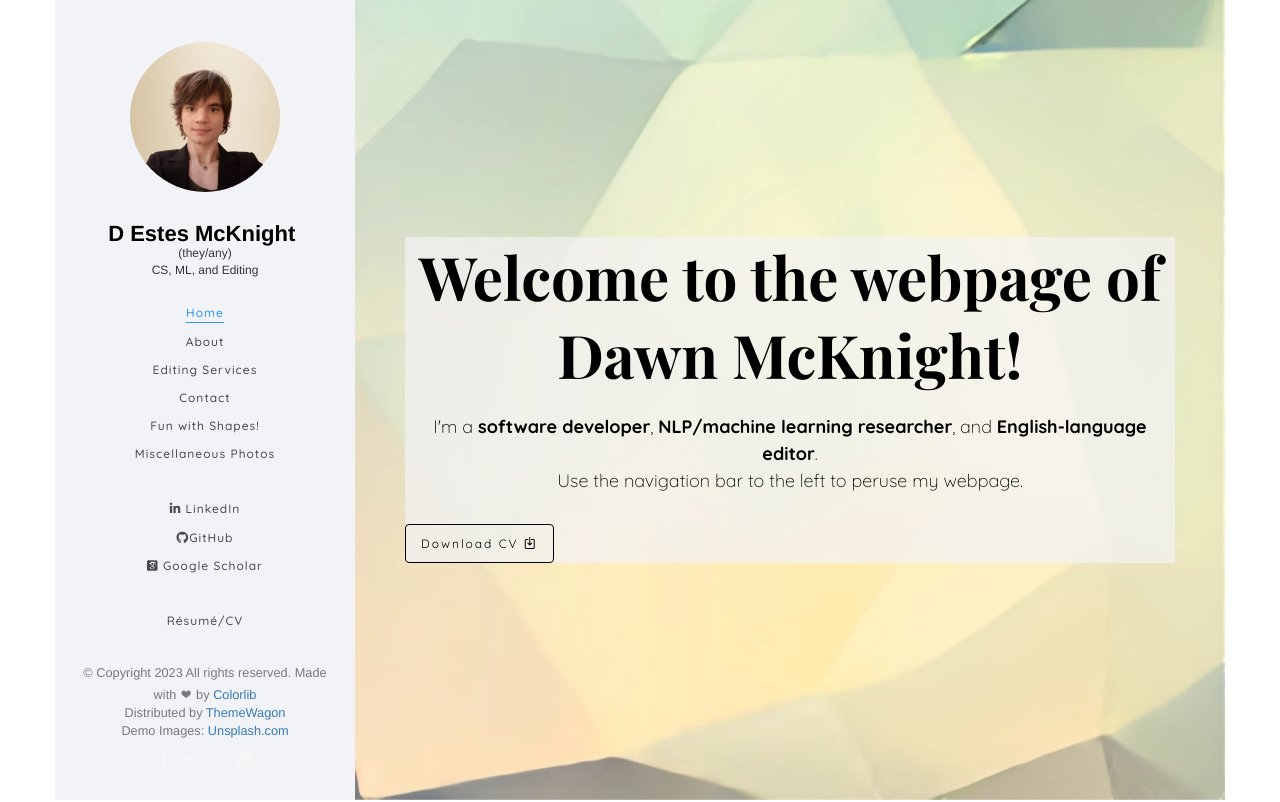
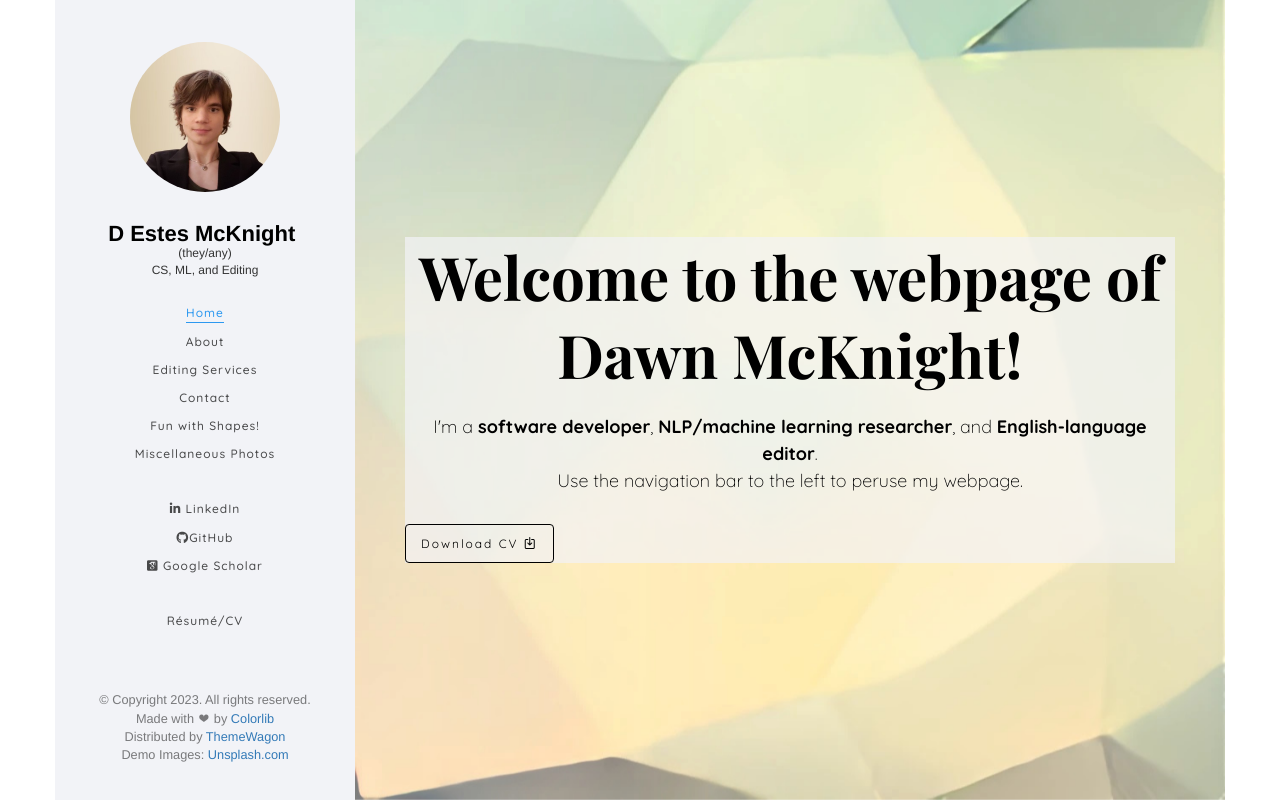
Before and after one commit to dem1995/dem1995.github.io, a website with bundled scripts: page index.html in a window 1280 px wide. Shown: the top 802 px of the page. Built offline with nearby package versions, Linux system fonts and the light colour scheme; a script that the page names is missing; files whose address does not match are found by name; a web font is replaced by a local one.

Commit message:
futzing with the mandatory footer to get it to play right

```diff
--- a/index.html
+++ b/index.html
@@ -94,7 +94,7 @@
 	<body>
 		<div id="colorlib-page">
 		<div class="container-wrap">
-		<a href="#" class="js-colorlib-nav-toggle colorlib-nav-toggle" data-toggle="collapse" data-target="#navbar" aria-expanded="false" aria-controls="navbar"><i></i></a>
+		<a href="#" class="js-colorlib-nav-toggle colorlib-nav-toggle" data-target="#navbar" aria-expanded="false" aria-controls="navbar"><i></i></a>
 		<aside id="colorlib-aside" role="complementary" class="border js-fullheight">
 			<div class="text-center">
 				<div class="author-img" style="background-image: url(images/about.jpg);"></div>
@@ -120,29 +120,22 @@
 							<li><a href="https://scholar.google.ca/citations?user=LV-LPiYAAAAJ&hl=en&oi=ao" onclick="window.open('https://scholar.google.ca/citations?user=LV-LPiYAAAAJ&hl=en&oi=ao'),'_top'"><i class="ai ai-google-scholar-square ai-1x"></i> Google Scholar</a></li>
 							<li>&nbsp</li>
 							<li><a href="#" onclick="window.open('served_files/mcknight-resume.pdf'),'_top'">Résumé/CV</a></li>
-							<!-- <li>
-								<span style="color: #79797B">
-							</span>
-
-							</li> -->
+							<li>&nbsp</li>
 						</ul>
 					</div>
+
+
 				</nav>
+			</div>
+
+			<div class="colorlib-footer">
+				<p><small>&copy; <!-- Link back to Colorlib can't be removed. Template is licensed under CC BY 3.0. -->
+Copyright <script>document.write(new Date().getFullYear());</script>. All rights reserved. <span>Made with <i class="icon-heart" aria-hidden="true"></i> by <a href="https://colorlib.com" target="_blank">Colorlib</a>
+<!-- Link back to Colorlib can't be removed. Template is licensed under CC BY 3.0. --> </span> <span>Distributed by <a href="https://themewagon.com" target="_blank">ThemeWagon</a></span> <span>Demo Images: <a href="https://unsplash.com/" target="_blank">Unsplash.com</a></span></small></p>
 			</div>
 
 
 
-			<div class="colorlib-footer">
-				<p><small>&copy; <!-- Link back to Colorlib can't be removed. Template is licensed under CC BY 3.0. -->
-Copyright <script>document.write(new Date().getFullYear());</script> All rights reserved. Made with <i class="icon-heart" aria-hidden="true"></i> by <a href="https://colorlib.com" target="_blank">Colorlib</a>
-<!-- Link back to Colorlib can't be removed. Template is licensed under CC BY 3.0. --> </span> <span>Distributed by <a href="https://themewagon.com" target="_blank">ThemeWagon</a></span> <span>Demo Images: <a href="https://unsplash.com/" target="_blank">Unsplash.com</a></span></small></p>
-				<ul>
-					<li><a href="#"><i class="icon-facebook2"></i></a></li>
-					<li><a href="#"><i class="icon-twitter2"></i></a></li>
-					<li><a href="#"><i class="icon-instagram"></i></a></li>
-					<li><a href="#"><i class="icon-linkedin2"></i></a></li>
-				</ul>
-			</div>
 		</aside>
 
 
```
